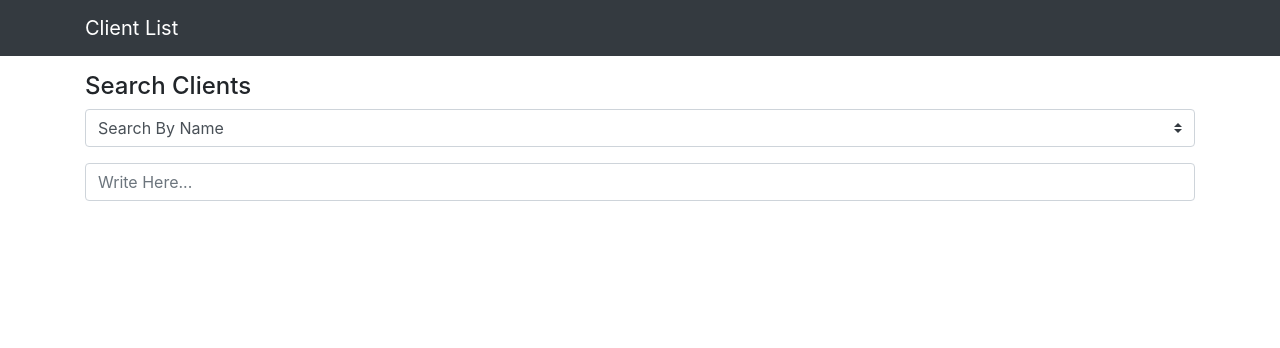
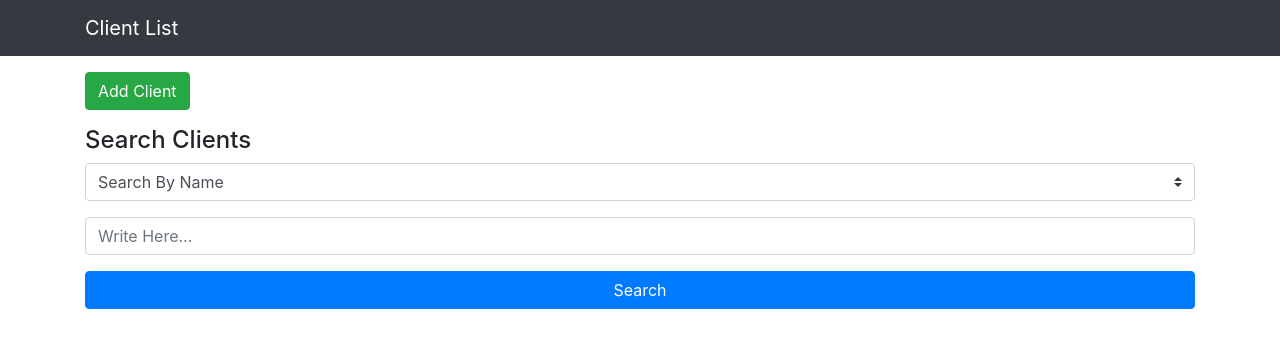
Before and after one commit to rhen99/jbk-client-list, a Vue app: page / in a window 1280 px wide. Shown: the top 348 px of the page. Built offline with nearby package versions, Linux system fonts and the light colour scheme.

Commit message:
search form done working on add form

```diff
--- a/src/App.vue
+++ b/src/App.vue
@@ -2,6 +2,7 @@
   <div id="app">
     <Navbar />
     <b-container class="mt-3">
+      <AddForm />
       <Search />
     </b-container>
   </div>
@@ -10,12 +11,14 @@
 <script>
   import Navbar from "./components/Navbar";
   import Search from "./components/Search";
+  import AddForm from "./components/AddForm";
   export default {
     name: "App",
     components: {
       Navbar,
       Search,
-  },
+      AddForm
+    }
   };
 </script>
 
--- /dev/null
+++ b/src/components/AddForm.vue
@@ -0,0 +1,15 @@
+<template>
+  <div class="my-3">
+    <b-button variant="success">Add Client</b-button>
+    <b-modal></b-modal>
+  </div>
+</template>
+
+<script>
+  export default {
+    name: "AddForm"
+  };
+</script>
+
+<style>
+</style>
--- a/src/components/Search.vue
+++ b/src/components/Search.vue
@@ -7,6 +7,7 @@
     <b-form-group>
       <b-form-input placeholder="Write Here..." />
     </b-form-group>
+    <b-button type="submit" variant="primary" block>Search</b-button>
   </b-form>
 </template>
 
@@ -19,19 +20,19 @@ export default {
         options: [
           {
             text: "Search By Name",
-          value: "name",
+            value: "name"
           },
           {
             text: "Search By Address",
-          value: "address",
+            value: "address"
           },
           {
             text: "Search By Date",
-          value: "date",
-        },
-      ],
+            value: "date"
+          }
+        ]
       };
-  },
+    }
   };
 </script>
 
```
Lines whose indentation alone changed are shown as unchanged.
